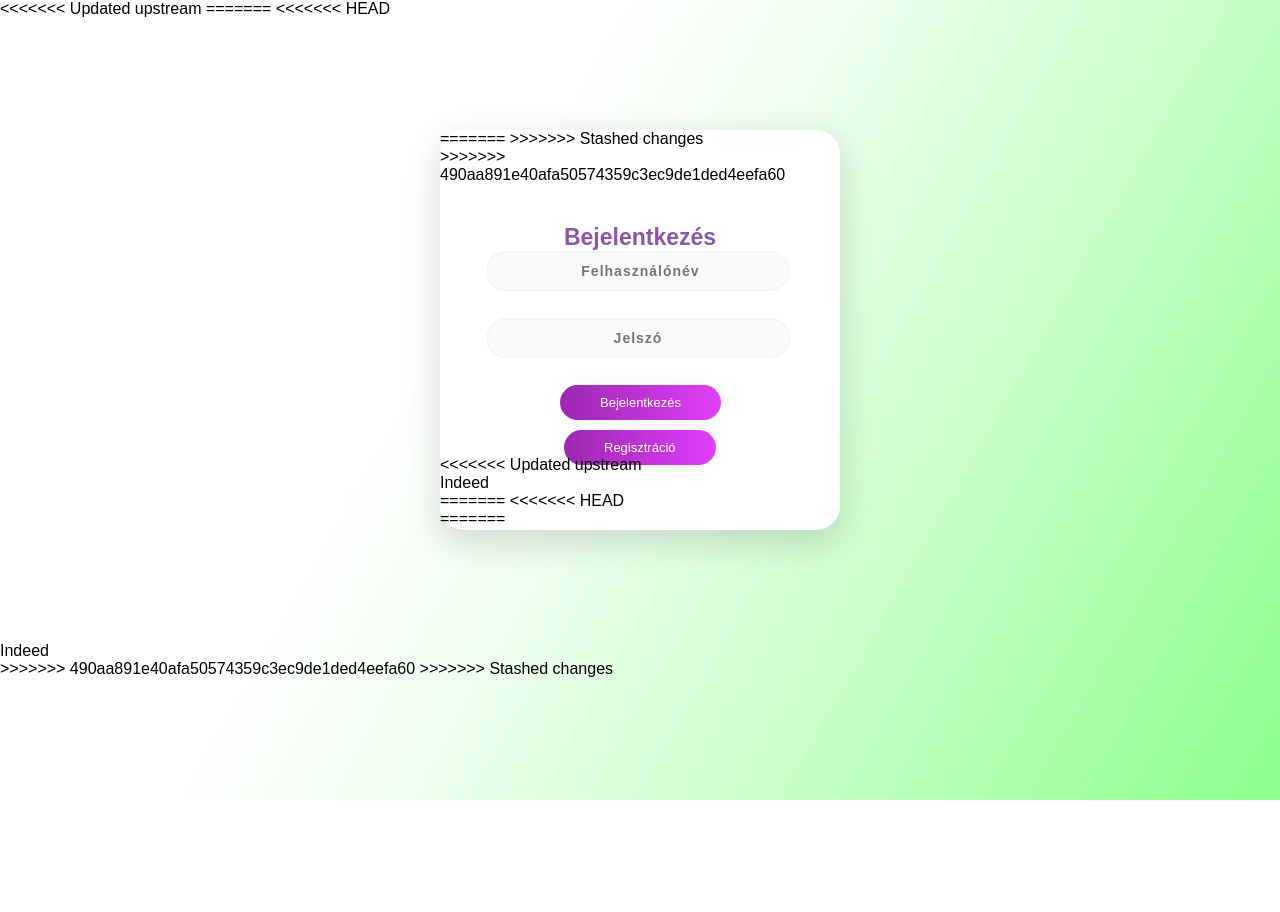
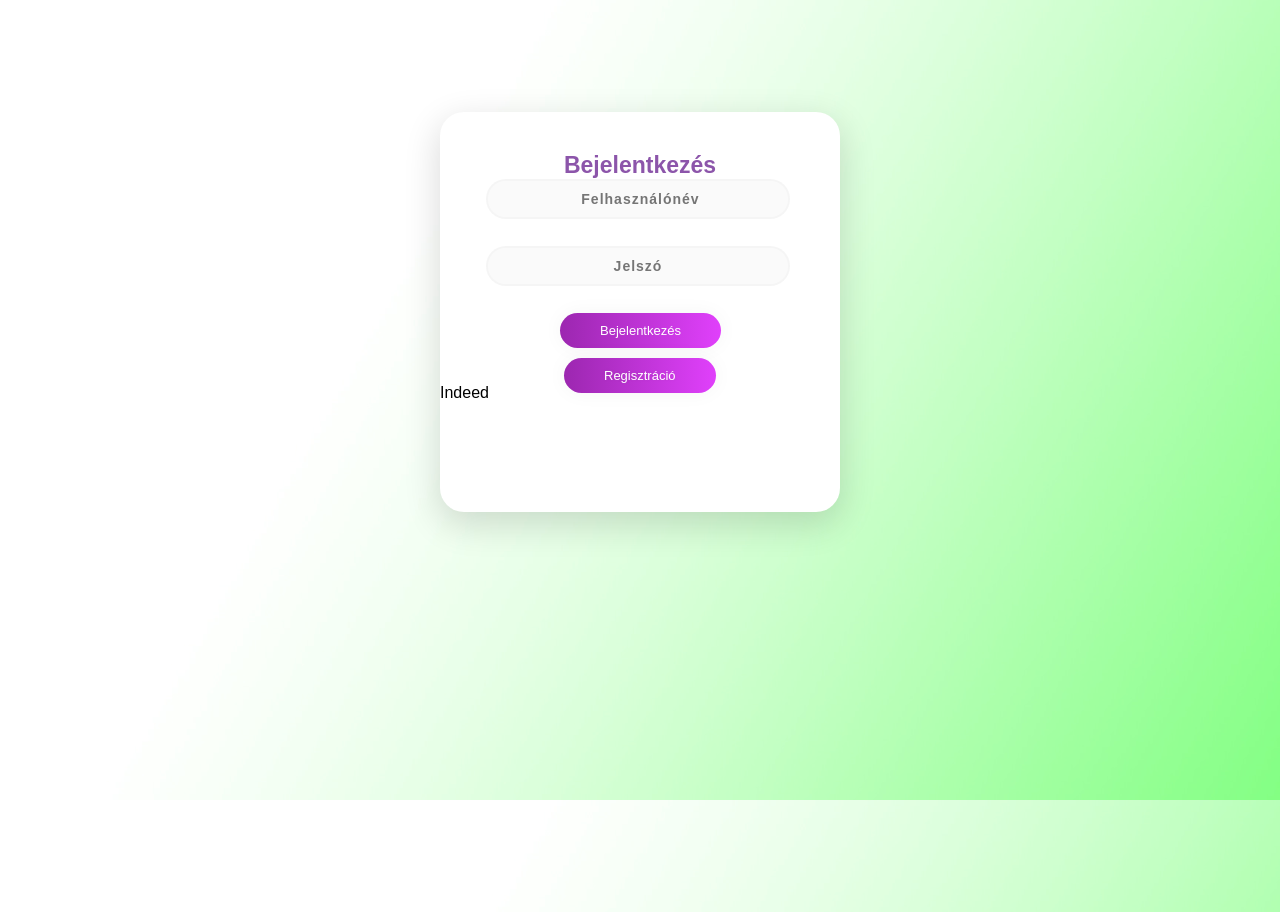
Before and after one commit to tamas646/SZLG-Django-projekt, a Django app: page /bejelentkezes in a window 1280 px wide. Before the commit the page ends 800 px from the top, so only its background shows below. Run offline with Django 3.2, Linux system fonts and the light colour scheme.

Commit message:
Bejelentkezés fix

```diff
--- a/kox/koxapp/static/css/bejelentkezes.css
+++ b/kox/koxapp/static/css/bejelentkezes.css
@@ -114,3 +114,9 @@ a {
         .main {
             border-radius: 0px;
         }
+
+
+	.topnav {
+		overflow: hidden;
+		background-color: #333;
+}
--- a/kox/templates/bejelentkezes.html
+++ b/kox/templates/bejelentkezes.html
@@ -9,15 +9,11 @@
 	<link rel="stylesheet" type="text/css" href="/static/css/bejelentkezes.css">
 </head>
 <body>
-<<<<<<< Updated upstream
-=======
-<<<<<<< HEAD
+	<header class="topnav"></header>
+
 		<div class="main">
-=======
->>>>>>> Stashed changes
 	<div>
 		<div>
->>>>>>> 490aa891e40afa50574359c3ec9de1ded4eefa60
 			<p>
 				{% if login_error %}
 					Hibás felhasználónév vagy jelszó
@@ -35,21 +31,9 @@
 			<br>
 			<a href="regisztracio" class="reg">Regisztráció</a>
 		</div>
-<<<<<<< Updated upstream
 	</div>
 	<footer class="footer">
 	<p>Indeed</p>
-=======
-<<<<<<< HEAD
-
-<footer class="footer">
-
-=======
-	</div>
-	<footer class="footer">
-	<p>Indeed</p>
->>>>>>> 490aa891e40afa50574359c3ec9de1ded4eefa60
->>>>>>> Stashed changes
 </footer>
 </body>
 </html>
```
